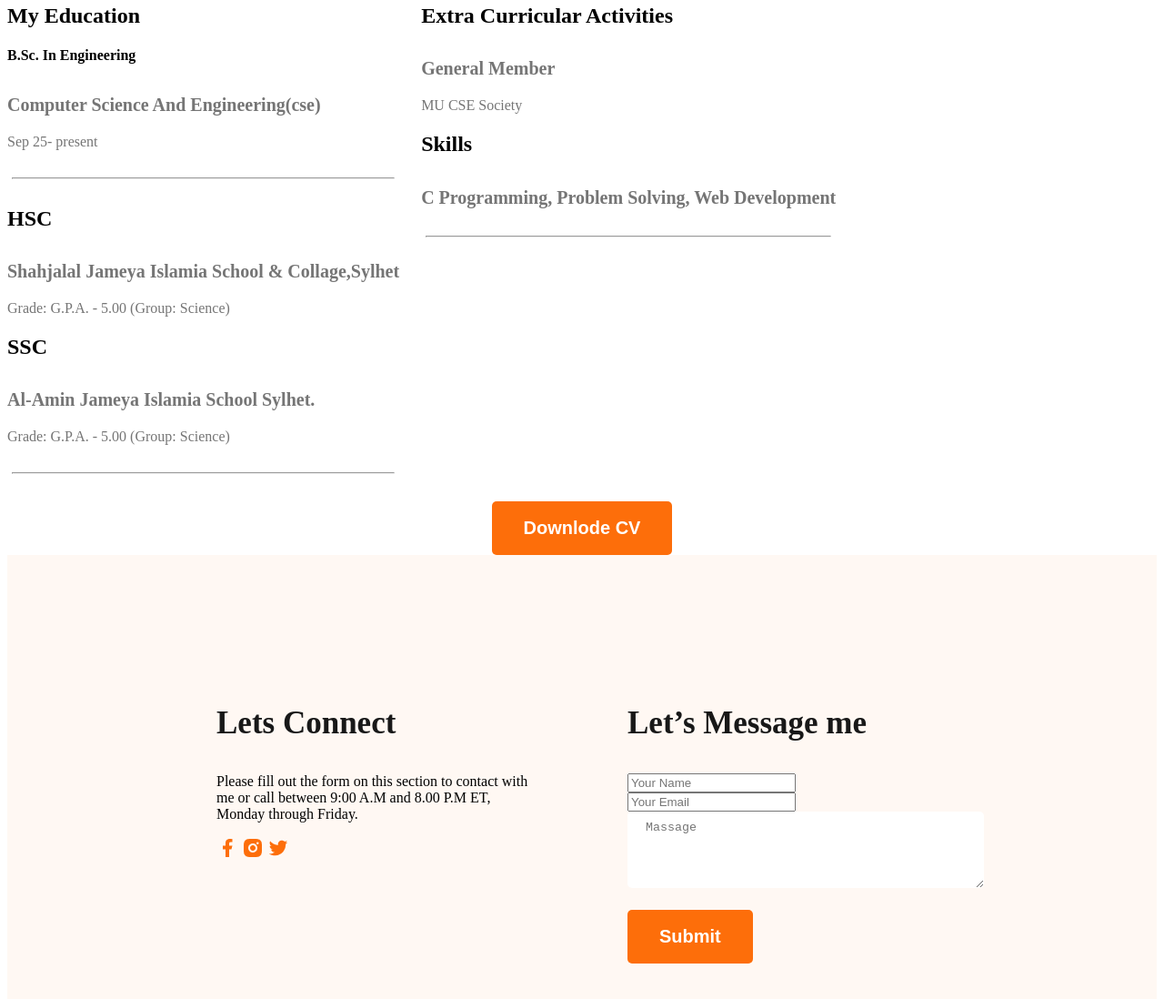
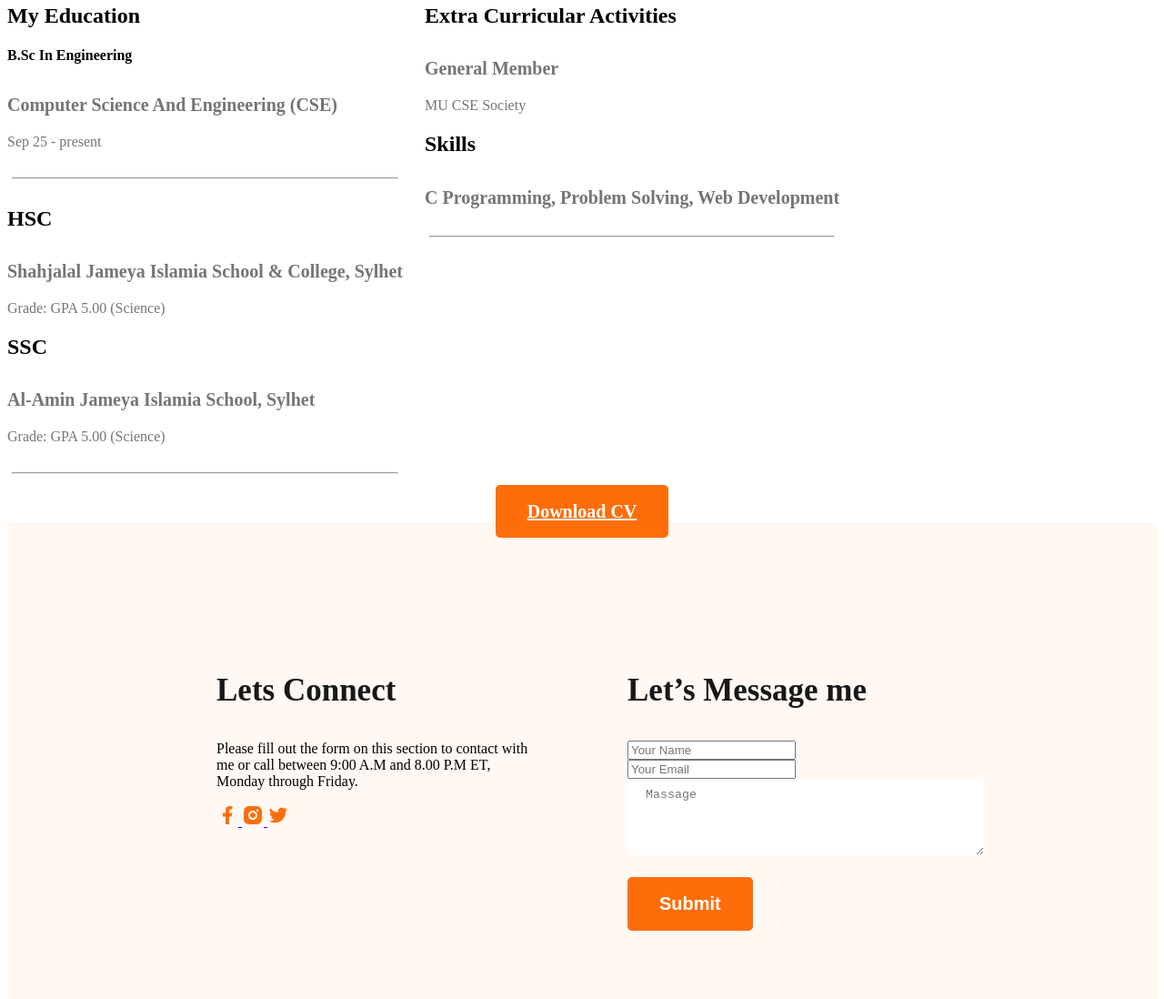
Before and after one commit to Murshed-66/web-dev-portfolio, a plain HTML site: page index.html in a window 1280 px wide. Shown: the part 1328-2426 px from the top of the page at 91% size. Drawn offline with Linux system fonts and the light colour scheme.

Commit message:
added all new link

```diff
--- a/index.html
+++ b/index.html
@@ -17,7 +17,7 @@
             <ul>
                 <li><a class="dark-2" href="">Portfolio</a></li>
                 <li><a class="dark-2" href="">Blog</a></li>
-                <li><a  href=""><button class="btn-primary">Hire Me</button></a></li>
+                <li><a href=""><button class="btn-primary">Hire Me</button></a></li>
             </ul>
         </nav>
 
@@ -26,20 +26,28 @@
                 <h4 class="banner-greetings dark-2">Hi,I am</h4>
                 <h1 class="banner-title">Murshed</h1>
                 <p class="banner-discripsion">Shot what able cold new see hold.Frindly as an betrayed formerly he.Morning beacuse as to society behaved moments</p>
-                <button class="btn-primary">Downlode CV</button>
+
+                <!-- Updated Download CV button -->
+                <a href="https://drive.google.com/file/d/1ywxOCmQkmTQ3Ubh8cAxM0pqSY3pmN_1d/view?usp=sharing" target="_blank">
+                    <button class="btn-primary">Download CV</button>
+                </a>
+
+                <!-- Updated Contact button (email link) -->
+                <a href="mailto:abdullahalmurshed66@gmail.com">
                     <button class="btn-primary">Contact</button>
+                </a>
+            </div>
 
-            </div>
             <img class="banner-profile-pic" src="c:\Users\Atik Technology\Downloads\Murshed_Passport_Photo__2_-removebg-preview.png.crdownload" alt="">
-
         </div>
     </header>
+
     <main>
         <section class="about secondary-bg">
             <h3 class="section-tilte">About Me</h3>
             <p class="section-discription">I, m a designer & developer with a passion for web design. I enjoy developing simple, clean and slick websites that provide real value to the end user. Thousands of clients have procured exceptional resulfs while working with me. Delivering work within time and budget which meets clients requirements in our mata.</p>
+
             <div class="about-items">
-            <!-- .about-item*4>p.item-title+p.item-description -->
                 <div class="about-item">
                     <p class="item-title">Name</p>
                     <p class="item-description">Murshed</p>
@@ -54,15 +62,10 @@
                 </div>
                 <div class="about-item">
                     <p class="item-title">From</p>
-                <p class="item-description">Sylhet.Bangladesh</p>
+                    <p class="item-description">Sylhet, Bangladesh</p>
                 </div>
-
-
-
             </div>
         </section>
-
-
 
         <section class="resume">
             <h3 class="section-title text-center">A summary of My Resume</h3>
@@ -70,62 +73,80 @@
 
                 <div class="resume-colum">
                     <h2 class="resume-colum-title">My Education</h2>
+
                     <div class="experiemne">
-                        <h4 class="experience-title"> B.Sc. In Engineering</h4>
-                        <h5 class="experience-sub-title">Computer Science And Engineering(cse)</h5>
-                        <div class="experience-description">Sep 25- present</div>
+                        <h4 class="experience-title">B.Sc In Engineering</h4>
+                        <h5 class="experience-sub-title">Computer Science And Engineering (CSE)</h5>
+                        <div class="experience-description">Sep 25 - present</div>
                     </div>
                     <hr>
+
                     <div class="experiemne">
-                        <h2 class="experience-title"> HSC</h2>
-                        <h5 class="experience-sub-title"> Shahjalal Jameya Islamia School & Collage,Sylhet</h5>
-                        <div class="experience-description">
- Grade: G.P.A. - 5.00 (Group: Science)</div>
+                        <h2 class="experience-title">HSC</h2>
+                        <h5 class="experience-sub-title">Shahjalal Jameya Islamia School & College, Sylhet</h5>
+                        <div class="experience-description">Grade: GPA 5.00 (Science)</div>
                     </div>
+
                     <div class="experiemne">
-                        <h2 class="experience-title"> SSC</h2>
-                        <h5 class="experience-sub-title"> Al-Amin Jameya Islamia School Sylhet.</h5>
-                        <div class="experience-description"> Grade: G.P.A. - 5.00 (Group: Science)</div>
+                        <h2 class="experience-title">SSC</h2>
+                        <h5 class="experience-sub-title">Al-Amin Jameya Islamia School, Sylhet</h5>
+                        <div class="experience-description">Grade: GPA 5.00 (Science)</div>
                     </div>
                     <hr>
                 </div>
+
                 <div class="resume-colum">
                     <h3 class="resume-colum-title"></h3>
+
                     <div class="experiemne">
-                        <h2 class="experience-title"> Extra Curricular Activities</h2>
+                        <h2 class="experience-title">Extra Curricular Activities</h2>
                         <h5 class="experience-sub-title">General Member</h5>
                         <div class="experience-description">MU CSE Society</div>
+
                         <h2 class="experience-title">Skills</h2>
                         <h5 class="experience-sub-title">C Programming, Problem Solving, Web Development</h5>
                     </div>
                     <hr>
-
-
                 </div>
             </div>
+
+            <!-- Updated Download CV button -->
             <div class="text-center">
-                <button class="btn-primary">Downlode CV</button>
+                <a href="https://drive.google.com/file/d/1ywxOCmQkmTQ3Ubh8cAxM0pqSY3pmN_1d/view?usp=sharing" target="_blank" class="btn-primary">
+                    Download CV
+                </a>
             </div>
+
         </section>
 
     </main>
+
     <footer class="secondary-bg">
         <div class="footer-colum">
             <h3 class="section-title">Lets Connect</h3>
             <p>Please fill out the form on this section to contact with me or call between 9:00 A.M and 8.00 P.M ET, Monday through Friday.</p>
+
             <div>
-                <img src="images/icons/facebook.png" alt=""></a>
-                <img src="images/icons/insta.png" alt=""></a>
+                <!-- Facebook Link -->
+                <a href="https://www.facebook.com/share/1AHDoV5KM1/" target="_blank">
+                    <img src="images/icons/facebook.png" alt="">
+                </a>
+
+                <!-- Instagram Link -->
+                <a href="https://www.instagram.com/murshed.66?igsh=NWd0Mzk0bzBkeW04" target="_blank">
+                    <img src="images/icons/insta.png" alt="">
+                </a>
+
                 <a href=""><img src="images/icons/twitter.png" alt=""></a>
             </div>
         </div>
+
         <div class="footer-colum">
             <h3 class="section-title">Let’s Message me</h3>
             <form action="">
-                <input type="text" name="" id="" placeholder="Your Name">
-
-                <input type="email" name="" id="" placeholder="Your Email">
-                <textarea name="" id="" cols="30" rows="20" placeholder="Massage"></textarea>
+                <input type="text" placeholder="Your Name">
+                <input type="email" placeholder="Your Email">
+                <textarea cols="30" rows="20" placeholder="Massage"></textarea>
                 <input class="btn-primary" type="submit" value="Submit">
             </form>
         </div>
```
Lines whose indentation alone changed are shown as unchanged.
